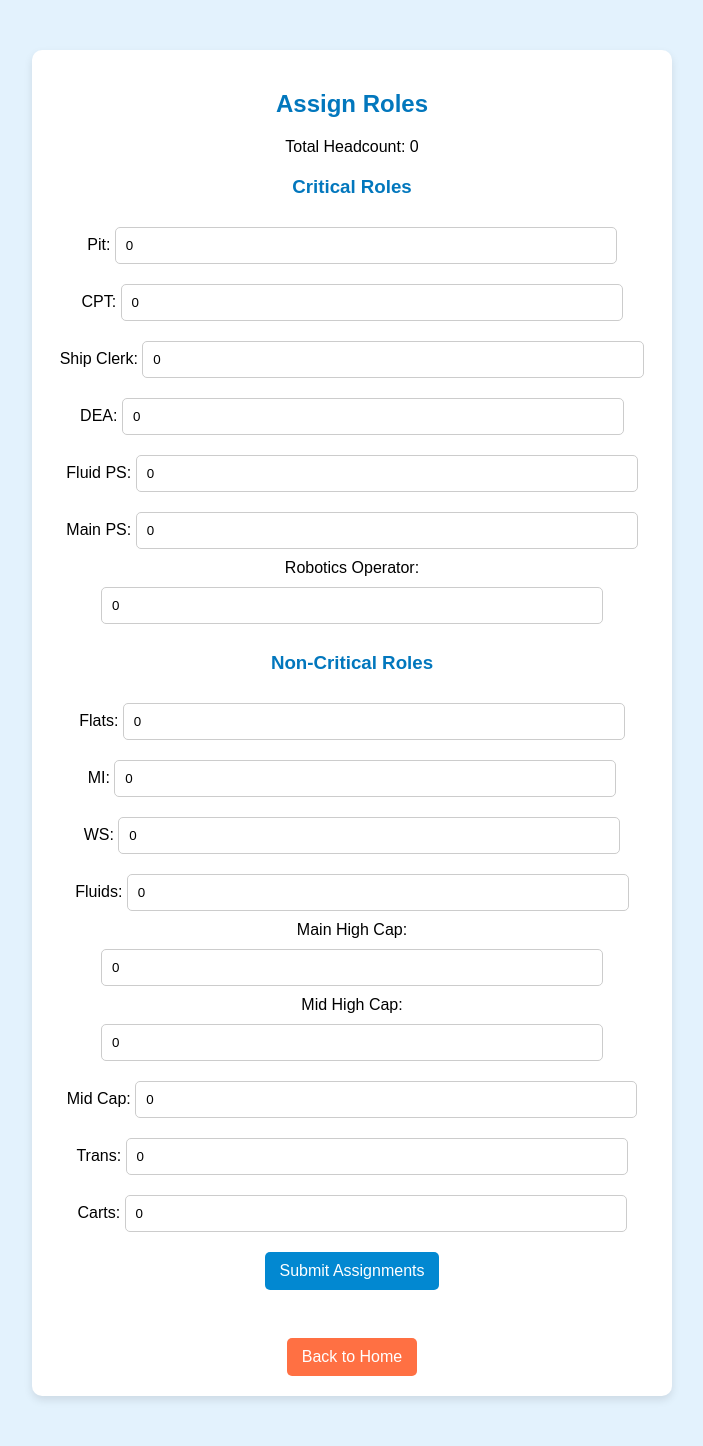
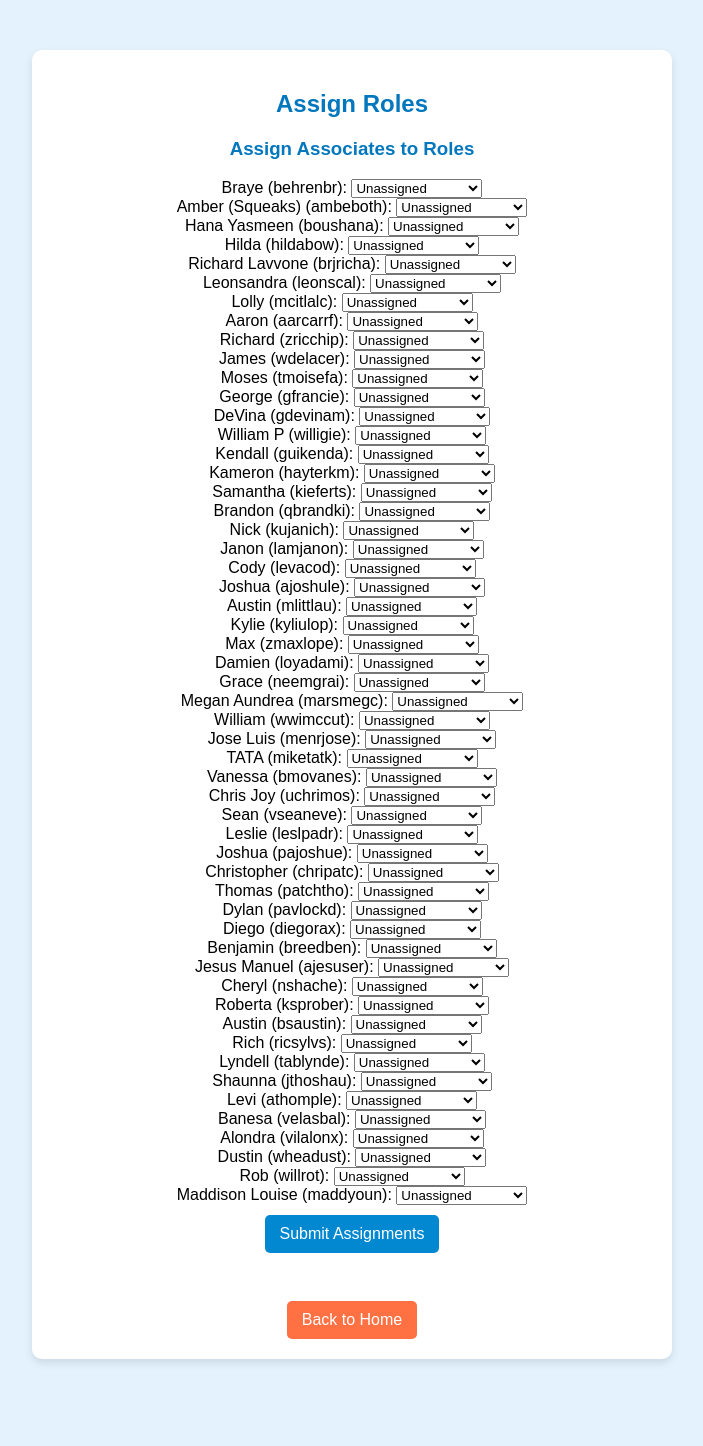
Before and after one commit to quetzin/Headcount, a Flask app: page /assign_roles in a window 1280 px wide. Shown: the whole page, without its empty margins (288-991 px from the left). After the commit the page ends 1363 px from the top, so only its background shows below. Run offline with Flask 3, Linux system fonts and the light colour scheme.

Commit message:
big changes. manger assign roles not AA

```diff
--- a/app.py
+++ b/app.py
@@ -8,124 +8,99 @@ app = Flask(__name__)
 with open("names.json", "r") as f:
     associates_data = json.load(f)
 
-# Create a mapping from barcode (as a string) to first name and login
+# Create mappings from barcode to first name and login
 barcode_to_info = {str(associate["barcode"]): f"{associate['first_name']} ({associate['login']})" for associate in associates_data}
 
 # Default values for CE, MI, and Trans
-total_headcount = 0  # Will be dynamically set
-trans_count = 0  # Will be dynamically set
+total_headcount = 0
+trans_count = 0
 
 # Predefined roles
 roles = {
-    "Critical": {
-        "Pit": 0,
-        "CPT": 0,
-        "Ship Clerk": 0,
-        "DEA": 0,
-        "Fluid PS": 0,
-        "Main PS": 0,
-        "Robotics Operator": 0,
-    },
-    "Non-Critical": {
-        "Flats": 0,
-        "MI": 0,
-        "WS": 0,
-        "Fluids": 0,
-        "Main High Cap": 0,
-        "Mid High Cap": 0,
-        "Mid Cap": 0,
-        "Trans": 0,
-        "Carts": 0,
-    }
+    "Critical": ["Pit", "CPT", "Ship Clerk", "DEA", "Fluid PS", "Main PS", "Robotics Operator"],
+    "Non-Critical": ["Flats", "MI", "WS", "Fluids", "Main High Cap", "Mid High Cap", "Mid Cap", "Trans", "Carts"]
 }
 
-# Store checked-in associates (now a dictionary to track roles)
+# Store checked-in associates with assigned roles
 associates = {}
-trans_associates = {}  # Store associates working in Trans, Pit, or Robotics Operator
+assigned_roles = {}
+trans_workers_count = 0  # Counter for Trans Workers
 
 @app.route("/")
 def index():
-    return render_template("index.html", associates=associates, trans_associates=trans_associates, roles=roles, total_headcount=total_headcount, trans_count=trans_count)
+    non_trans_checkins = sum(1 for role in associates.values() if role not in ["Pit", "Trans", "Robotics Operator"])
+    return render_template("index.html",
+                           associates=associates,
+                           assigned_roles=assigned_roles,
+                           total_headcount=total_headcount,
+                           trans_count=trans_count,
+                           trans_workers_count=trans_workers_count,
+                           current_checkins=non_trans_checkins,
+                           barcode_to_info=barcode_to_info)
 
 @app.route("/settings", methods=["GET", "POST"])
 def settings():
     global total_headcount, trans_count
     if request.method == "POST":
-        ce = int(request.form["CE"])
-        mi = int(request.form["MI"])
-        trans = int(request.form["Trans"])
+        ce = int(request.form.get("CE", 0))
+        mi = int(request.form.get("MI", 0))
+        trans = int(request.form.get("Trans", 0))
 
-        total_headcount = math.ceil(ce / 550)  # Adjust total headcount, rounding up
-        trans_count = math.ceil(trans / 1000)  # Number of people needed for Trans, rounding up
+        total_headcount = math.ceil(ce / 550)
+        trans_count = math.ceil(trans / 1000)
 
         if trans > trans_count * 1000:
             return jsonify({"error": "Transitional Employees cannot exceed " + str(trans_count * 1000)}), 400
 
         return redirect(url_for("assign_roles"))
+
     return render_template("settings.html", total_headcount=total_headcount, trans_count=trans_count)
 
 @app.route("/assign_roles", methods=["GET", "POST"])
 def assign_roles():
-    global roles
+    global assigned_roles
     if request.method == "POST":
-        assigned_total = sum(int(request.form[role]) for category in roles for role in roles[category])
-        if assigned_total != total_headcount:
-            return jsonify({"error": "Total assigned must equal total headcount"}), 400
+        assigned_roles = {barcode: role for barcode, role in request.form.items()}
+        return redirect(url_for("index"))
 
-        for category in roles:
-            for role in roles[category]:
-                roles[category][role] = int(request.form[role])
-        return redirect(url_for("index"))
-    return render_template("assign_roles.html", roles=roles, total_headcount=total_headcount)
+    return render_template("assign_roles.html", assigned_roles=assigned_roles, roles=roles, associates_data=associates_data, total_headcount=total_headcount)
 
 @app.route("/checkin", methods=["POST"])
 def checkin():
+    global trans_workers_count
+
     badge_id = request.form["badge_id"]
-    role = request.form.get("role")
-    name = barcode_to_info.get(badge_id, badge_id)  # Display barcode if not found in JSON
 
-    if name in associates or name in trans_associates:
+    if badge_id in associates:
         return jsonify({"error": "Badge already scanned"}), 400
 
-    if role in ["Trans", "Pit", "Robotics Operator"]:
-        trans_associates[name] = role  # Store associate in trans workers counter
-    else:
-        associates[name] = role  # Store associate in regular check-ins
+    name = barcode_to_info.get(badge_id, f"Unknown ({badge_id})")
+    assigned_role = assigned_roles.get(badge_id, "Unassigned")
+    associates[badge_id] = assigned_role
+
+    if assigned_role in ["Pit", "Trans", "Robotics Operator"]:
+        trans_workers_count += 1
 
     return redirect(url_for("index"))
 
 @app.route("/remove", methods=["POST"])
 def remove():
-    name = request.form["name"]
-    if name in associates:
-        del associates[name]
-    elif name in trans_associates:
-        del trans_associates[name]
-    return redirect(url_for("index"))
+    global trans_workers_count
 
-@app.route("/move", methods=["POST"])
-def move():
-    name = request.form["name"]
-    new_role = request.form["new_role"]
-    if name in associates:
-        del associates[name]
-        if new_role in ["Trans", "Pit", "Robotics Operator"]:
-            trans_associates[name] = new_role
-        else:
-            associates[name] = new_role
-    elif name in trans_associates:
-        del trans_associates[name]
-        if new_role in ["Trans", "Pit", "Robotics Operator"]:
-            trans_associates[name] = new_role
-        else:
-            associates[name] = new_role
+    badge_id = request.form["badge_id"]
+    if badge_id in associates:
+        role = associates[badge_id]
+        if role in ["Pit", "Trans", "Robotics Operator"]:
+            trans_workers_count -= 1
+        del associates[badge_id]
+
     return redirect(url_for("index"))
 
 @app.route("/reset", methods=["POST"])
 def reset():
-    global associates, trans_associates
-    associates = {}  # Reset all checked-in associates
-    trans_associates = {}  # Reset all trans workers
+    global associates, assigned_roles, trans_workers_count
+    associates = {}
+    trans_workers_count = 0
     return redirect(url_for("index"))
 
 if __name__ == "__main__":
--- a/templates/assign_roles.html
+++ b/templates/assign_roles.html
@@ -5,48 +5,28 @@
     <meta name="viewport" content="width=device-width, initial-scale=1.0">
     <title>Assign Roles</title>
     <link rel="stylesheet" type="text/css" href="{{ url_for('static', filename='styles.css') }}">
-    <script>
-        function validateTotal() {
-            let totalHeadcount = {{ total_headcount | tojson }};
-            let assignedTotal = 0;
-
-            document.querySelectorAll(".role-input").forEach(input => {
-                assignedTotal += parseInt(input.value) || 0;
-            });
-
-            let difference = assignedTotal - totalHeadcount;
-            if (difference !== 0) {
-                if (difference > 0) {
-                    alert("Total assigned roles exceed the allowed count by " + difference);
-                } else {
-                    alert("Total assigned roles are under the allowed count by " + Math.abs(difference));
-                }
-                return false;
-            }
-            return true;
-        }
-    </script>
 </head>
 <body>
     <div class="container">
         <h2>Assign Roles</h2>
-        <p>Total Headcount: {{ total_headcount }}</p>
-
-        <form action="/assign_roles" method="post" onsubmit="return validateTotal();">
-            <h3>Critical Roles</h3>
-            {% for role in roles["Critical"] %}
-                <label for="{{ role }}">{{ role }}:</label>
-                <input type="number" class="role-input" id="{{ role }}" name="{{ role }}" min="0" required value="{{ roles['Critical'][role] if role in roles['Critical'] else roles['Non-Critical'][role] }}">
-                <br>
-            {% endfor %}
-
-            <h3>Non-Critical Roles</h3>
-            {% for role in roles["Non-Critical"] %}
-                <label for="{{ role }}">{{ role }}:</label>
-                <input type="number" class="role-input" id="{{ role }}" name="{{ role }}" min="0" required value="{{ roles['Critical'][role] if role in roles['Critical'] else roles['Non-Critical'][role] }}">
-                <br>
-            {% endfor %}
-
+        <form action="/assign_roles" method="post">
+            <h3>Assign Associates to Roles</h3>
+            {% if associates_data %}
+                {% for associate in associates_data %}
+                    <label for="{{ associate['barcode'] }}">{{ associate['first_name'] }} ({{ associate['login'] }}):</label>
+                    <select name="{{ associate['barcode'] }}" id="{{ associate['barcode'] }}" required>
+                        <option value="Unassigned" {% if assigned_roles.get(associate['barcode']) == "Unassigned" %}selected{% endif %}>Unassigned</option>
+                        {% for category, role_list in roles.items() %}
+                            {% for role in role_list %}
+                                <option value="{{ role }}" {% if assigned_roles.get(associate['barcode']) == role %}selected{% endif %}>{{ role }}</option>
+                            {% endfor %}
+                        {% endfor %}
+                    </select>
+                    <br>
+                {% endfor %}
+            {% else %}
+                <p>No associates available for role assignment.</p>
+            {% endif %}
             <button type="submit">Submit Assignments</button>
         </form>
 
```
Also changed, not shown: templates/index.html (+10 -52 lines).
